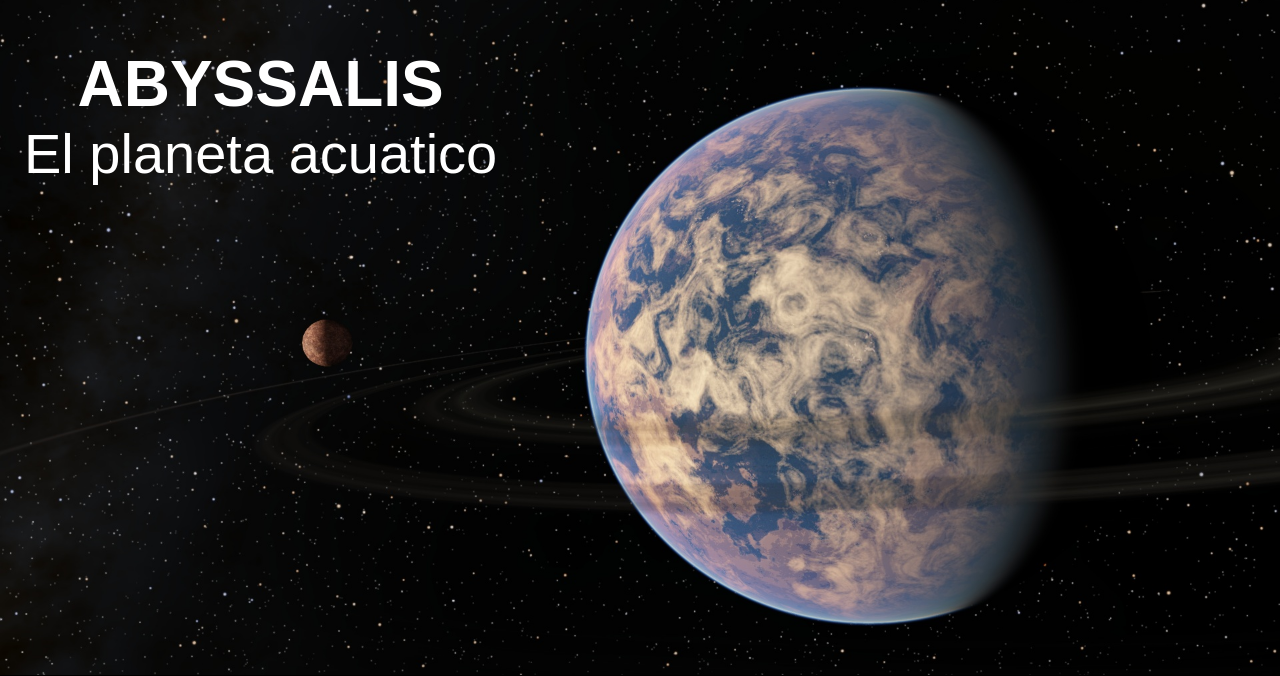
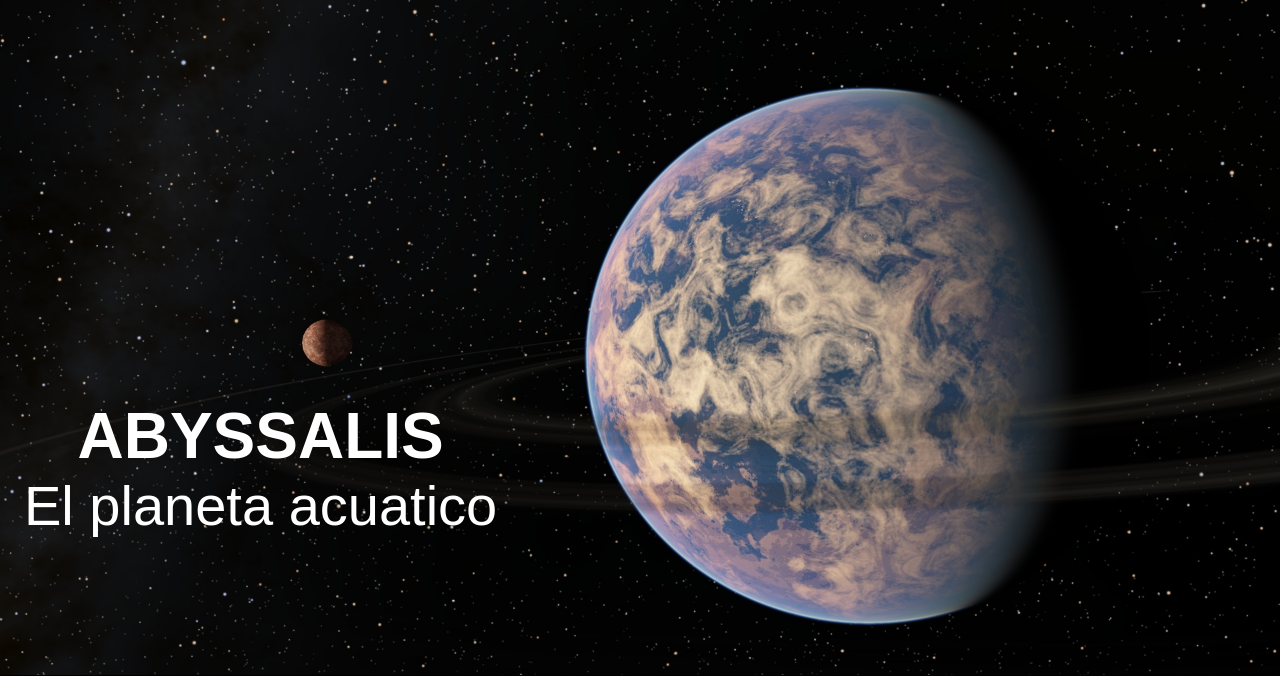
Before and after one commit to ho-axed/confeSuizaGalaxy, a plain HTML site: page index.html in a window 1280 px wide. Shown: the part 77-753 px from the top of the page. Drawn offline with nearby package versions, Linux system fonts and the light colour scheme; a web font is replaced by a local one.

Commit message:
Revert "fix"
This reverts commit 5c19342cbebfe5003c171c38d626dc87717ffa76.

```diff
--- a/css/index.css
+++ b/css/index.css
@@ -234,7 +234,7 @@ nav {
 }
 @media (max-width:1366px) {
   #firstSeen {
-    top: 24.298%;
+    top: 68.298%;
     h1 {
       font-size: 3.5rem;
     }
```
